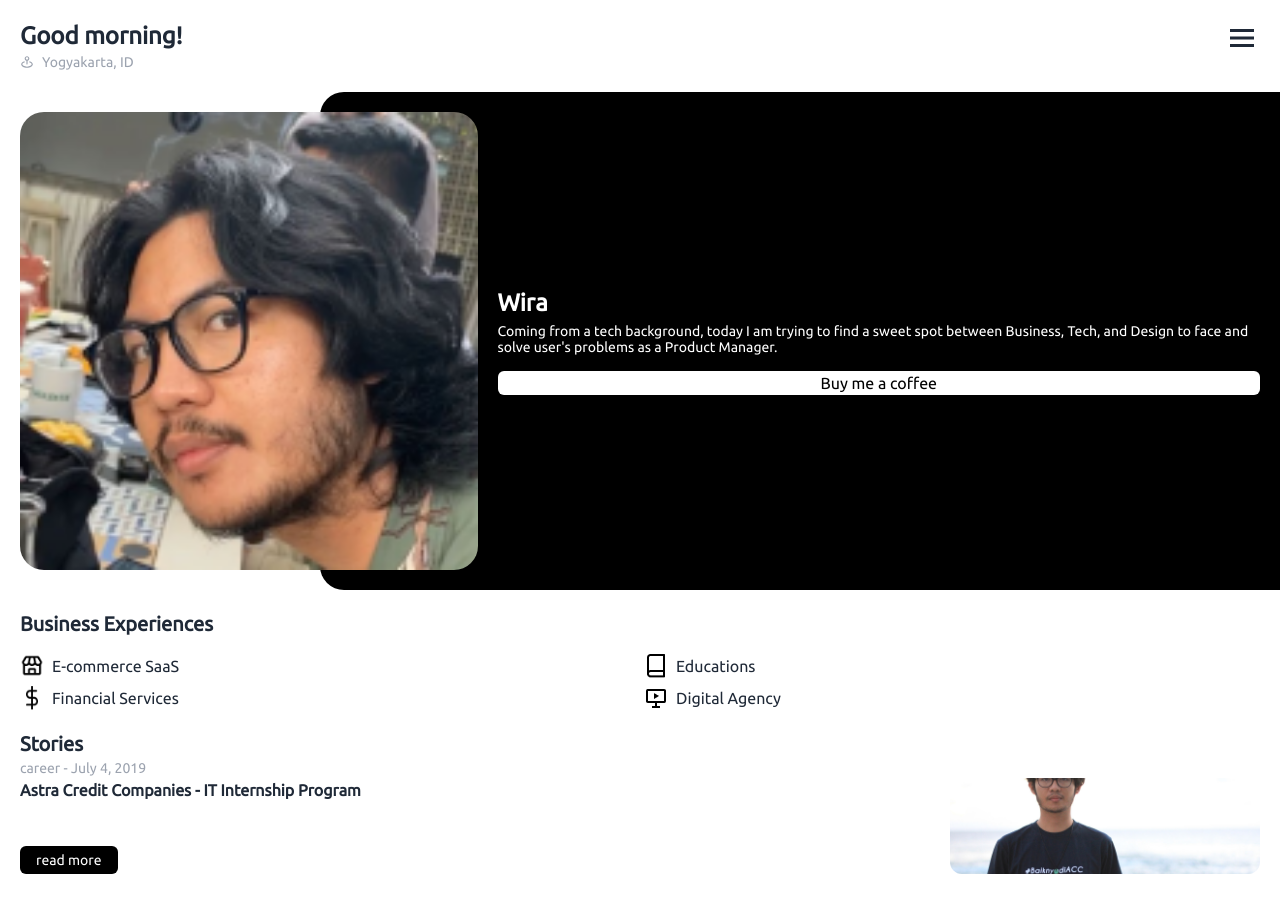
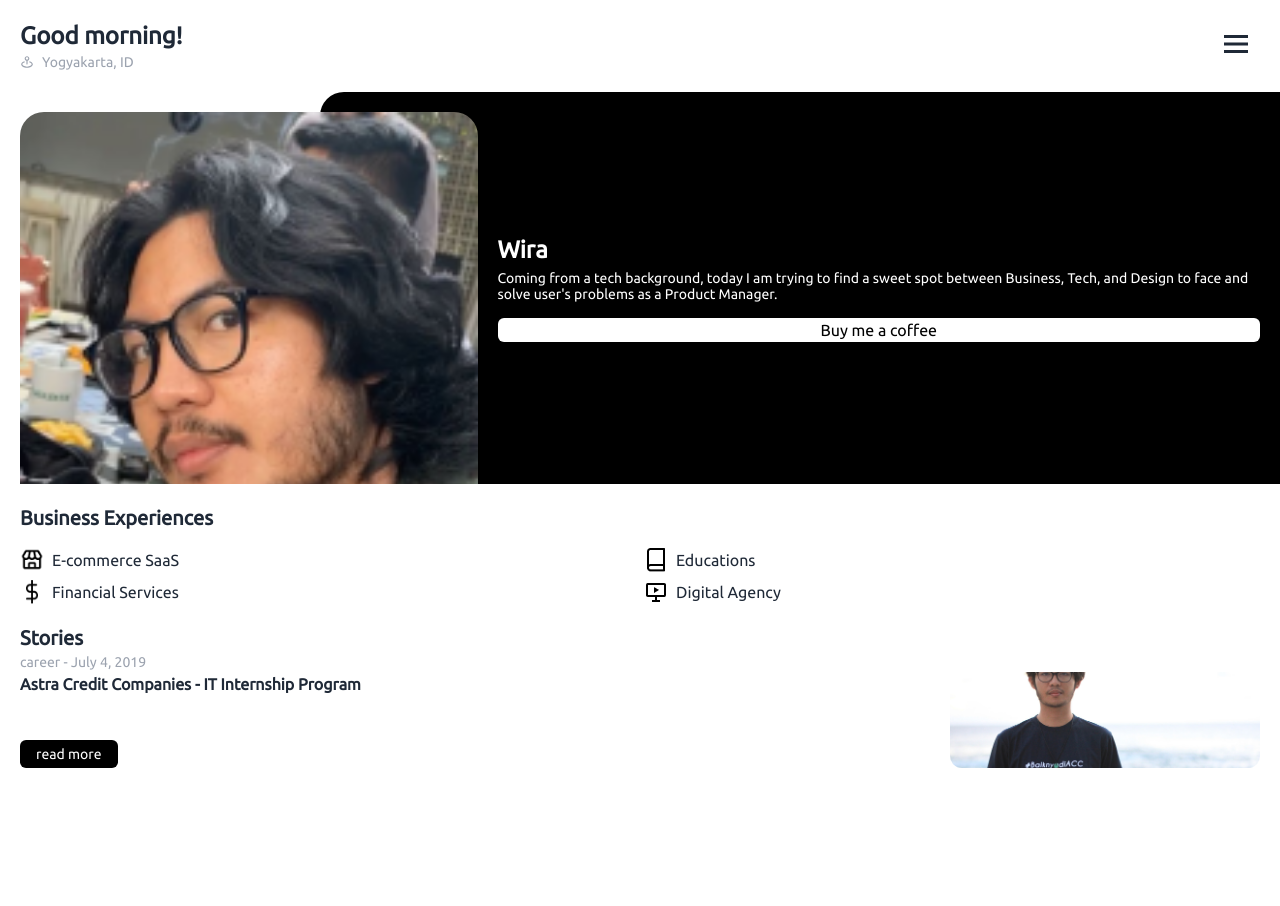
Before and after one commit to agungwpg/rtvcl-site, a Next.js app: page / in a window 1280 px wide. After the commit the page ends 800 px from the top, so only its background shows below. Built offline with nearby package versions, Linux system fonts and the light colour scheme.

Commit message:
add daisy drawer v1

```diff
--- a/components/menu.component.tsx
+++ b/components/menu.component.tsx
@@ -12,26 +12,10 @@ const TopMenu = (props: Props) => {
           <BiMapPin className="mr-2" /> Yogyakarta, ID
         </p>
       </div>
-      <label htmlFor="my-modal" className="modal-button">
+
+      <label htmlFor="my-drawer" className="btn btn-square btn-ghost">
         <BiMenu className="text-4xl" />
       </label>
-      <input type="checkbox" id="my-modal" className="modal-toggle" />
-      <div className="modal">
-        <div className="modal-box">
-          <h3 className="font-bold text-lg">
-            Congratulations random Internet user!
-          </h3>
-          <p className="py-4">
-            You&apos;ve been selected for a chance to get one year of
-            subscription to use Wikipedia for free!
-          </p>
-          <div className="modal-action">
-            <label htmlFor="my-modal" className="btn">
-              Yay!
-            </label>
-          </div>
-        </div>
-      </div>
     </div>
   );
 };
--- a/components/screens/home.screen.tsx
+++ b/components/screens/home.screen.tsx
@@ -10,10 +10,30 @@ type Props = {};
 const HomeScreen = (props: Props) => {
   return (
     <>
-      <TopMenu />
-      <HeroSection />
-      <BusinessExperience />
-      <Stories />
+      <div className="drawer  drawer-end">
+        <input id="my-drawer" type="checkbox" className="drawer-toggle" />
+        <div className="drawer-content flex flex-col">
+          <TopMenu />
+          <HeroSection />
+          <BusinessExperience />
+          <Stories />
+        </div>
+        <div className="drawer-side">
+          <label htmlFor="my-drawer" className="drawer-overlay"></label>
+          <ul className="menu p-4 overflow-y-auto w-80 bg-base-100">
+            {/* <!-- Sidebar content here --> */}
+            <li>
+              <a>Porfolio</a>
+            </li>
+            <li>
+              <a>Stories</a>
+            </li>
+            <li>
+              <a>About me</a>
+            </li>
+          </ul>
+        </div>
+      </div>
     </>
   );
 };
```
